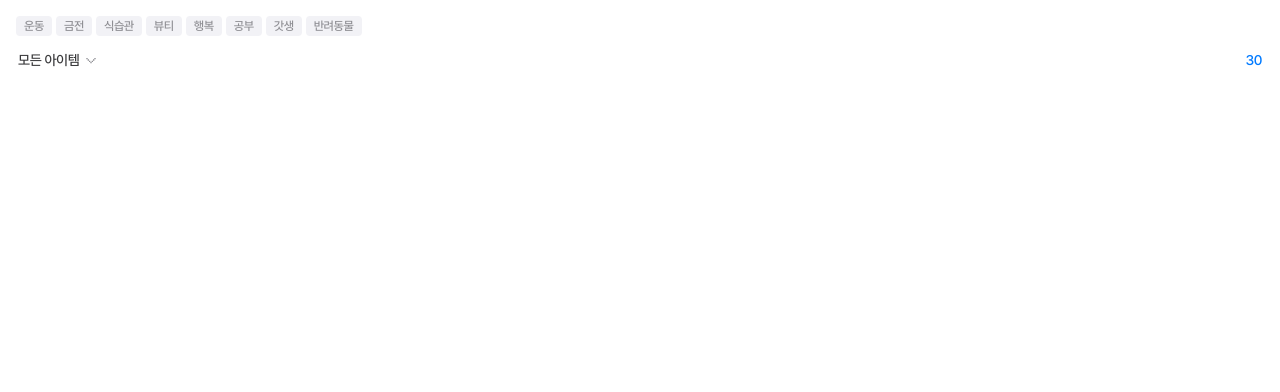
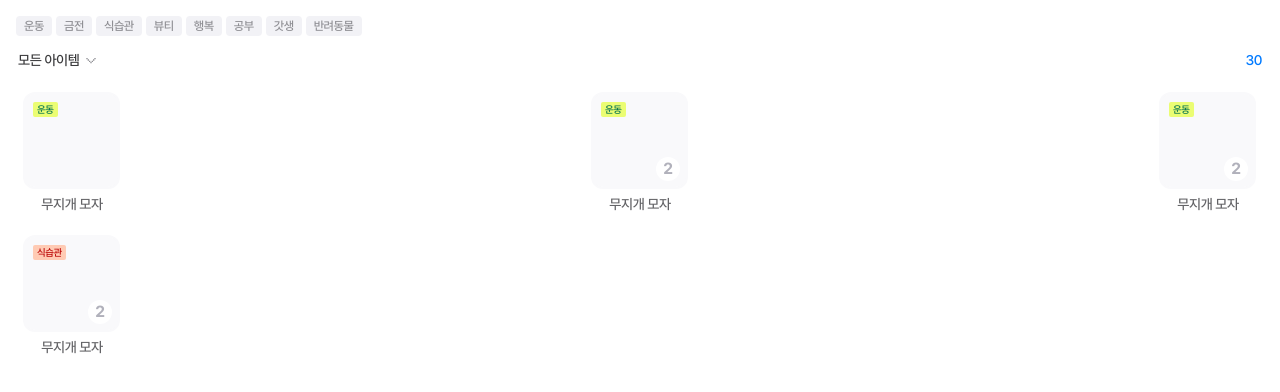
Before and after one commit to skp-temp/skp-temp-frontend, a React (Create React App) app: page /myItem in a window 1280 px wide. Shown: the top 392 px of the page. Built offline with nearby package versions, Linux system fonts and the light colour scheme.

Commit message:
feat: 내 아이템 퍼블리싱

```diff
--- a/src/components/common/ItemComponent.tsx
+++ b/src/components/common/ItemComponent.tsx
@@ -1,7 +1,13 @@
 import React from 'react';
 import styled from 'styled-components';
 import { useGiftItemSelect } from '../../store';
-import { GRAY_COLOR, SEMANTIC_COLOR } from '../../constants';
+import { CategoryType } from '../../constants';
+import {
+  GRAY_COLOR,
+  SEMANTIC_COLOR,
+  THEME_COLOR,
+  CATEGORY_LIST,
+} from '../../constants';
 
 const ItemBox = styled.div`
   display: flex;
@@ -31,6 +37,23 @@ const ItemText = styled.div`
   text-align: center;
 `;
 
+const ItemCategory = styled.div<{ $color: string; $bgColor: string }>`
+  color: ${(props) => props.$color};
+  background-color: ${(props) => props.$bgColor};
+  position: absolute;
+  padding: 2px 4px 3px 4px;
+  left: 8px;
+  top: 8px;
+  width: auto;
+  height: auto;
+  font-size: 10px;
+  font-family: 'PretendardMedium';
+  line-height: 10px;
+  letter-spacing: -0.4px;
+  text-align: center;
+  border-radius: 2px;
+`;
+
 const ItemCount = styled.div`
   color: ${GRAY_COLOR.GRAY_400};
   background-color: ${GRAY_COLOR.WHITE};
@@ -50,6 +73,7 @@ function ItemComponent(props: {
   itemName: string;
   count: number;
   idx: number;
+  category?: CategoryType;
 }) {
   const { selectNum } = useGiftItemSelect();
 
@@ -63,6 +87,14 @@ function ItemComponent(props: {
         }
       >
         {props.count > 1 ? <ItemCount>{props.count}</ItemCount> : null}
+        {props.category ? (
+          <ItemCategory
+            $color={THEME_COLOR[props.category][400]}
+            $bgColor={THEME_COLOR[props.category][200]}
+          >
+            {CATEGORY_LIST[props.category]}
+          </ItemCategory>
+        ) : null}
       </ItemImageBox>
       <ItemText>{props.itemName}</ItemText>
     </ItemBox>
--- a/src/constants.tsx
+++ b/src/constants.tsx
@@ -75,16 +75,16 @@ export const THEME_COLOR = {
 
 // category
 
-export const CATEGORY_LIST: string[] = [
-  '운동',
-  '금전',
-  '식습관',
-  '뷰티',
-  '행복',
-  '공부',
-  '갓생',
-  '반려동물',
-];
+export const CATEGORY_LIST = {
+  WORKOUT: '운동',
+  MONEY: '금전',
+  DIET: '식습관',
+  BEAUTY: '뷰티',
+  HAPPY: '행복',
+  STUDY: '공부',
+  HUSTLE: '갓생',
+  PET: '반려동물',
+};
 
 export const SELECT_OPTION_LIST: string[] = [
   '모든 아이템',
@@ -92,3 +92,13 @@ export const SELECT_OPTION_LIST: string[] = [
   '코스튬',
   '패션소품',
 ];
+
+export type CategoryType =
+  | 'WORKOUT'
+  | 'MONEY'
+  | 'DIET'
+  | 'BEAUTY'
+  | 'HAPPY'
+  | 'STUDY'
+  | 'HUSTLE'
+  | 'PET';
--- /dev/null
+++ b/src/pages/myItem/ItemBox.tsx
@@ -0,0 +1,39 @@
+import React from 'react';
+import styled from 'styled-components';
+import ItemComponent from '../../components/common/ItemComponent';
+import { CategoryType } from '../../constants';
+
+const sampleList: {
+  itemName: string;
+  count: number;
+  category: CategoryType;
+}[] = [
+  { itemName: '무지개 모자', count: 1, category: 'WORKOUT' },
+  { itemName: '무지개 모자', count: 2, category: 'WORKOUT' },
+  { itemName: '무지개 모자', count: 2, category: 'WORKOUT' },
+  { itemName: '무지개 모자', count: 2, category: 'DIET' },
+];
+
+const ItemBoxComponent = styled.div`
+  margin: 0 23px;
+  display: grid;
+  grid-template-columns: 98px 98px 98px;
+  justify-content: space-between;
+`;
+
+function ItemBox() {
+  return (
+    <ItemBoxComponent>
+      {sampleList.map((item, idx) => (
+        <ItemComponent
+          itemName={item.itemName}
+          count={item.count}
+          idx={idx}
+          category={item.category}
+        />
+      ))}
+    </ItemBoxComponent>
+  );
+}
+
+export default ItemBox;
--- a/src/pages/myItem/ItemCategory.tsx
+++ b/src/pages/myItem/ItemCategory.tsx
@@ -33,7 +33,7 @@ const TextBox = styled.div`
 function ItemCategory() {
   return (
     <ItemCategoryComponent>
-      {CATEGORY_LIST.map((item) => (
+      {Object.values(CATEGORY_LIST).map((item) => (
         <CategoryBox key={item}>
           <TextBox>{item}</TextBox>
         </CategoryBox>
--- a/src/pages/myItem/MyItem.tsx
+++ b/src/pages/myItem/MyItem.tsx
@@ -2,6 +2,7 @@ import React from 'react';
 import styled from 'styled-components';
 import ItemCategory from './ItemCategory';
 import ItemSelectBox from './ItemSelectBox';
+import ItemBox from './ItemBox';
 
 const MyItemComponent = styled.div``;
 
@@ -17,6 +18,7 @@ function MyItem() {
       <ComboBoxComponent>
         <ItemSelectBox />
       </ComboBoxComponent>
+      <ItemBox />
     </MyItemComponent>
   );
 }
--- a/src/pages/myItem/itemSelectBox.tsx
+++ b/src/pages/myItem/itemSelectBox.tsx
@@ -37,6 +37,8 @@ const ArrowDownImage = styled.div`
 const OptionListBox = styled.div`
   overflow: hidden;
   transition: 0.1s ease-in;
+  position: absolute;
+  z-index: 1;
 `;
 
 const OptionList = styled.ul`
@@ -47,6 +49,7 @@ const OptionList = styled.ul`
   border-radius: 10px;
   padding: 8.5px 10px;
   margin: 11px 0;
+  background-color: ${GRAY_COLOR.WHITE};
 `;
 
 const OptionItem = styled.li`
```
